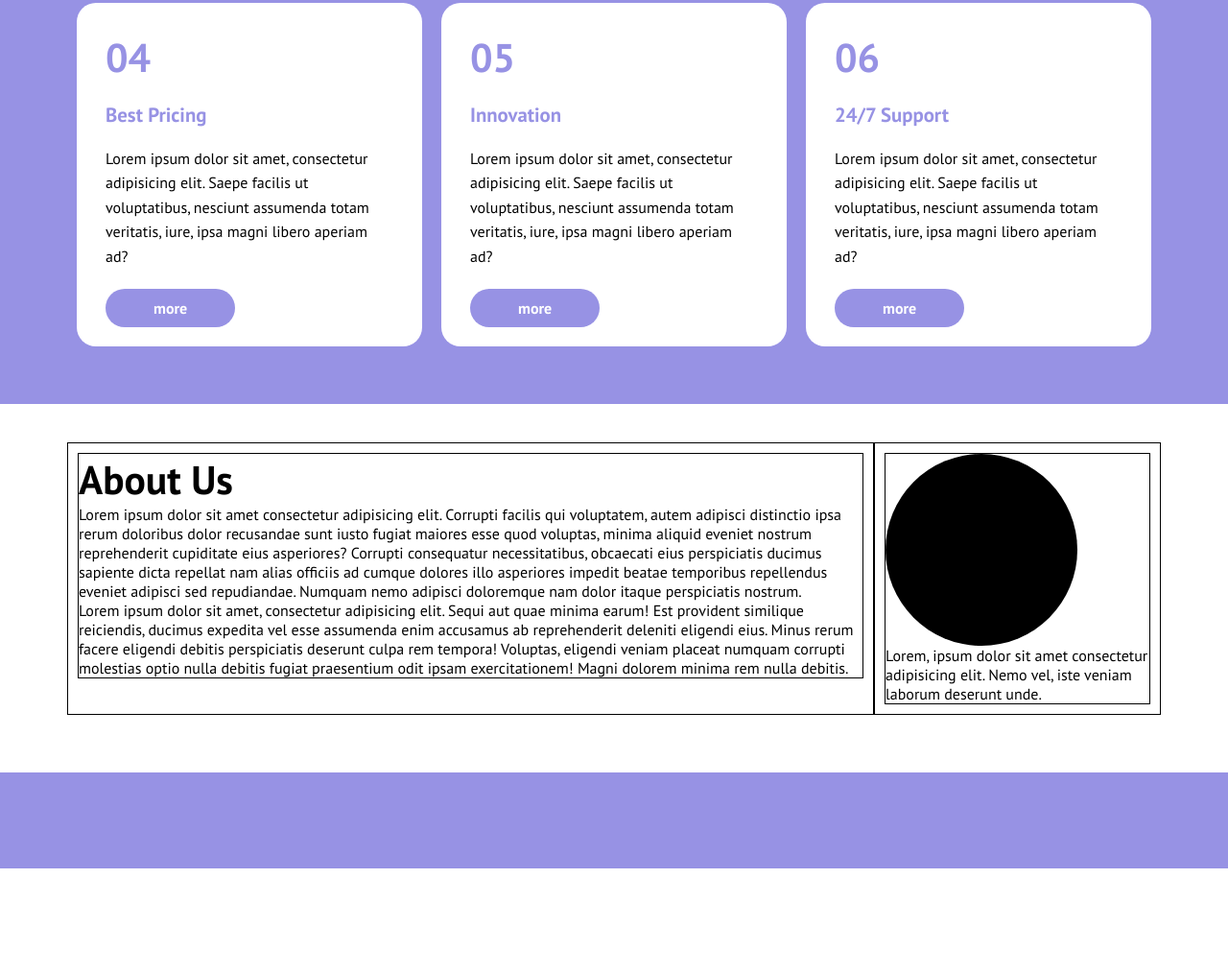
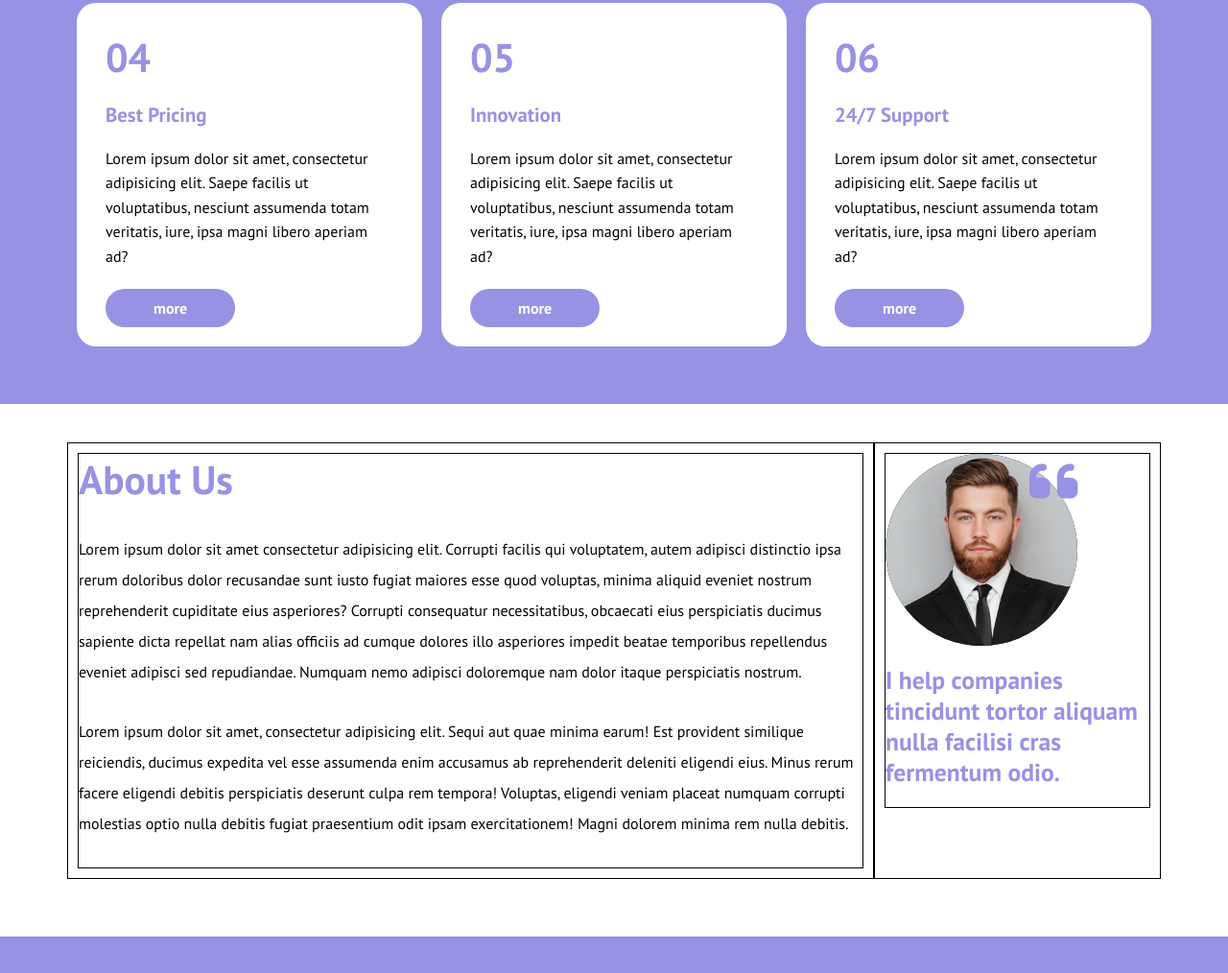
Before and after one commit to MassimoAzzini/htmlcss-responsive-layout, a plain HTML site: page index.html in a window 1280 px wide. Shown: the part 3379-4393 px from the top of the page at 96% size. Before the commit the page ends 4284 px from the top, so only its background shows below. Drawn offline with Linux system fonts and the light colour scheme.

Commit message:
[edit]: about-us

```diff
--- a/css/style.css
+++ b/css/style.css
@@ -330,13 +330,49 @@ header nav li:last-child a {
   padding: 10px 50px;
   border-radius: 20px;
 }
-
 /* fine BENEFITS */
 
 /* ABOUT US */
 .about-us .photo {
   background-color: black;
 }
+
+.about-us h2 {
+  color: var(--violet);
+  margin-bottom: 30px;
+}
+
+.about-us p {
+  line-height: 2rem;
+  margin-bottom: 30px;
+}
+
+.about-us .card {
+  position: relative;
+}
+
+.about-us img {
+  width: 100%;
+  height: 100%;
+  object-fit: cover;
+}
+
+.about-us i {
+  position: absolute;
+  color: var(--violet);
+  font-size: 3.6rem;
+  top: 0;
+  left: 150px;
+}
+
+.about-us .txt p {
+  color: var(--violet);
+  font-size: 1.6rem;
+  font-weight: bold;
+  margin: 20px 0;
+}
+
+
 /* fine ABOUT US */
 
 /* GET STARTED */
--- a/index.html
+++ b/index.html
@@ -245,10 +245,11 @@
           <div class="col debug">
             <div class="card debug">
               <div class="photo">
-
+                <img src="img/about.jpg" alt="about">
               </div>
+              <i class="fa-solid fa-quote-left"></i>
               <div class="txt">
-                <p>Lorem, ipsum dolor sit amet consectetur adipisicing elit. Nemo vel, iste veniam laborum deserunt unde.</p>
+                <p>I help companies tincidunt tortor aliquam nulla facilisi cras fermentum odio.</p>
               </div>
             </div>
           </div>
```
